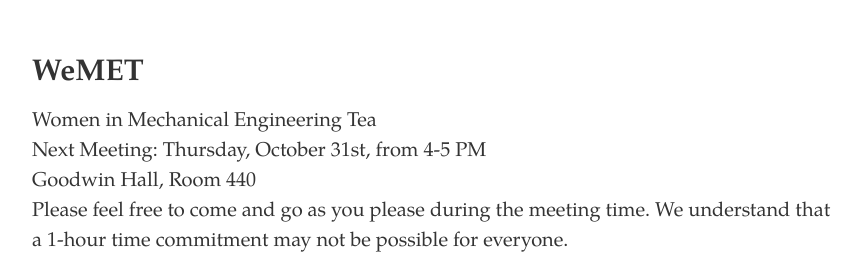
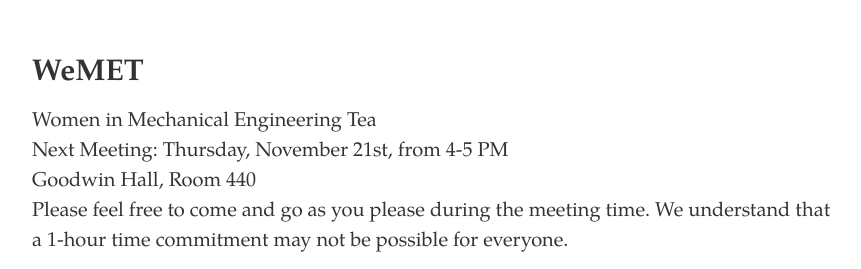
Before and after one commit to VT-Collab/vt-collab.github.io, a Jekyll site: the page built from wemet.html, in a window 1280 px wide, cut to the strip 0-269 px from the top of the page. Shown: the whole strip, without its empty margins (208-1069 px from the left). Built offline with Jekyll 4.4.1, drawn with Linux system fonts in a browser that asks for light colours; nearby versions of some CDN libraries.

Commit message:
wemet update

```diff
--- a/wemet.html
+++ b/wemet.html
@@ -152,7 +152,7 @@ td, th {
 <div>
   <h1 class="h2">WeMET</h1>
   <p>Women in Mechanical Engineering Tea<br />
-  Next Meeting: Thursday, October 31st, from 4-5 PM<br />
+  Next Meeting: Thursday, November 21st, from 4-5 PM<br />
   Goodwin Hall, Room 440<br />
   Please feel free to come and go as you please during the meeting time. We understand that a 1-hour time commitment may not be possible for everyone.<br />
   </p>
```
